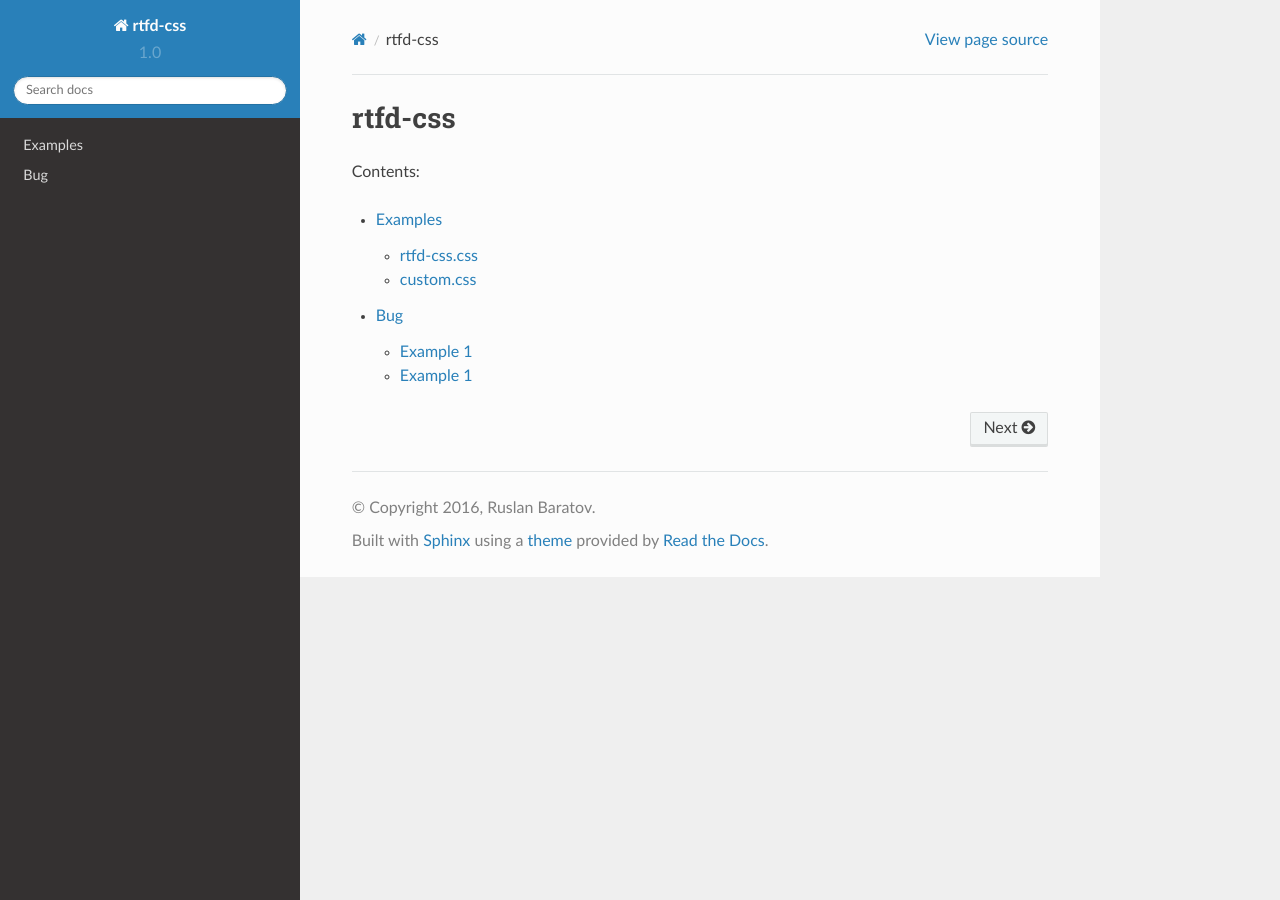
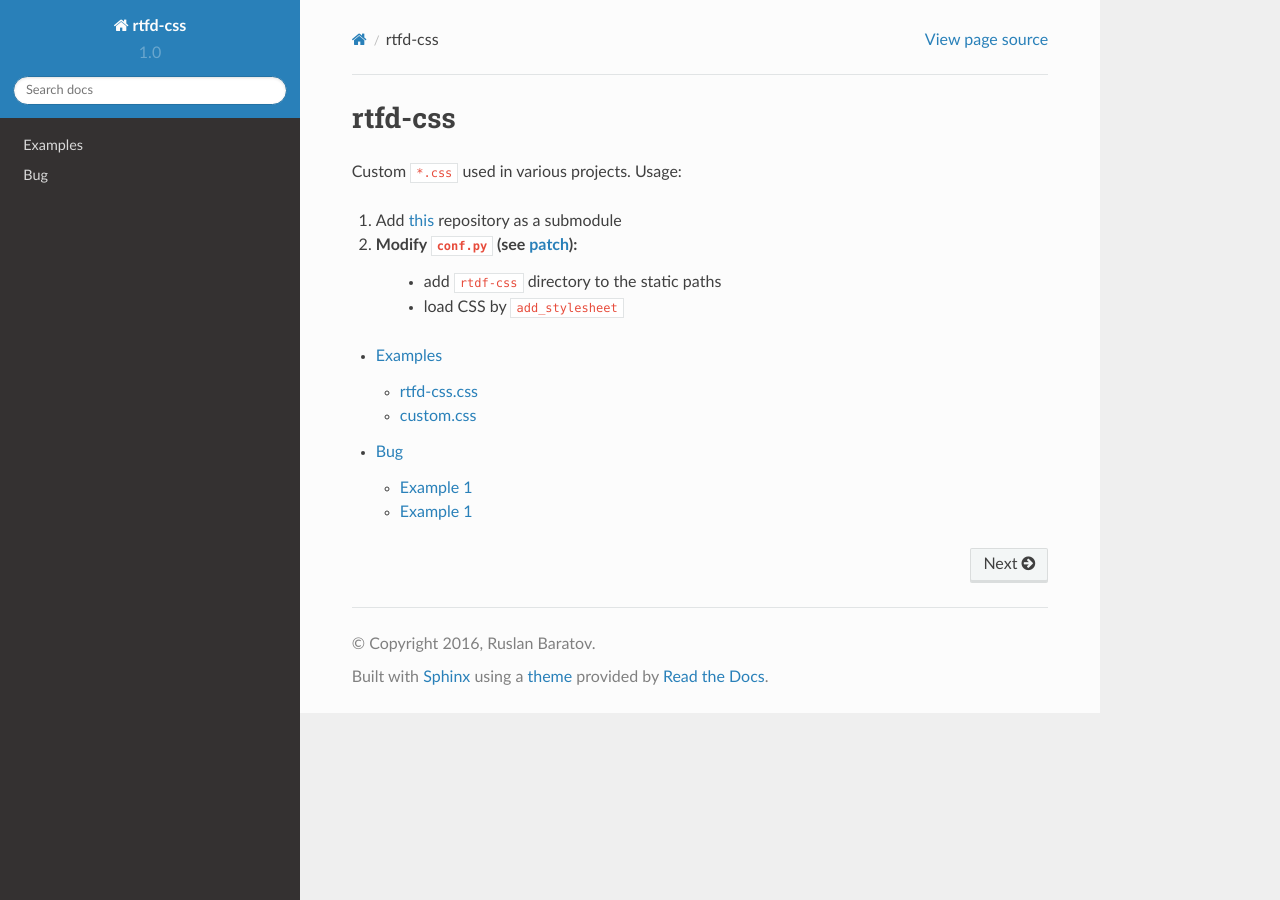
Before and after one commit to ruslo/rtfd-css, a Sphinx documentation site: the page built from docs/index.rst, in a window 1280 px wide. Built offline with Sphinx 7.4.7 and the Read the Docs theme 2.0.0, drawn with Linux system fonts in a browser that asks for light colours.

Commit message:
Add usage

```diff
--- a/docs/index.rst
+++ b/docs/index.rst
@@ -4,10 +4,18 @@
 rtfd-css
 ========
 
-Contents:
+Custom ``*.css`` used in various projects. Usage:
+
+#. Add `this`_ repository as a submodule
+#. Modify ``conf.py`` (see `patch`_):
+    * add ``rtdf-css`` directory to the static paths
+    * load CSS by ``add_stylesheet``
 
 .. toctree::
    :maxdepth: 2
 
    /examples
    /bug
+
+.. _this: https://github.com/ruslo/rtfd-css
+.. _patch: https://github.com/ruslo/rtfd-css/commit/8347f066816dd8d786154f3578d0ce54c146f798
```
